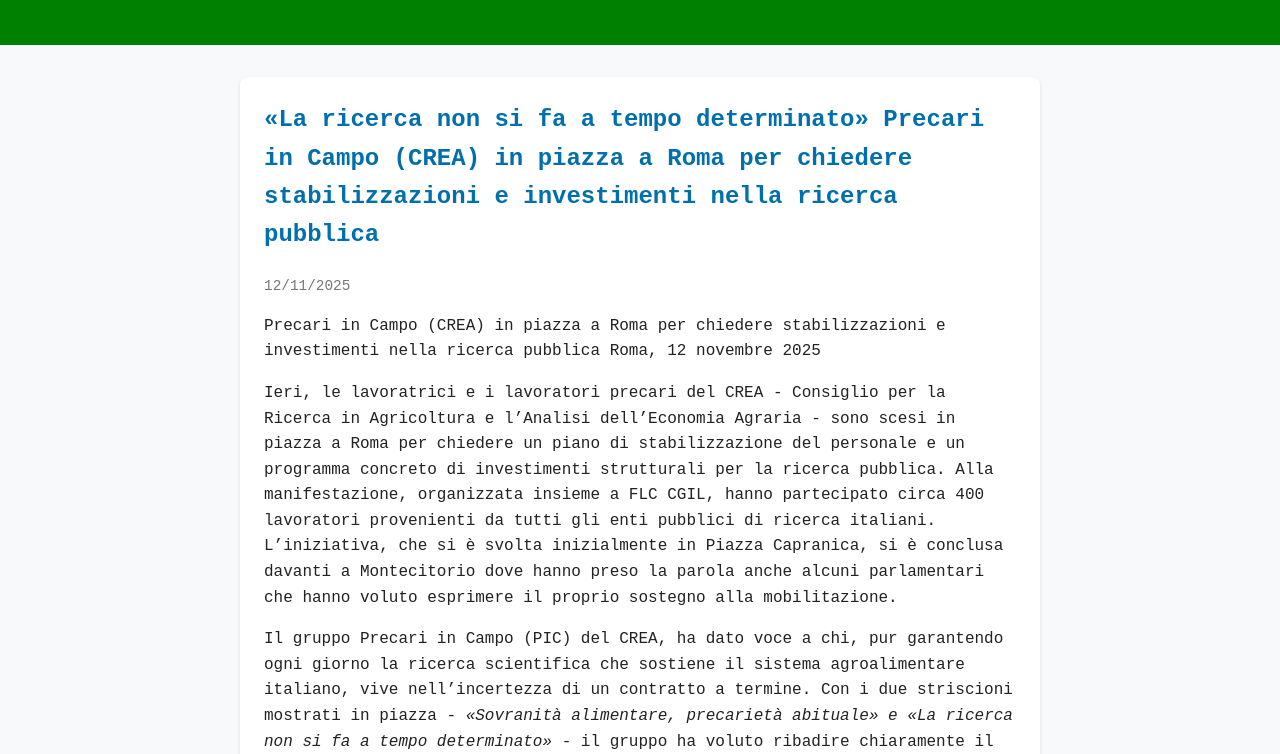
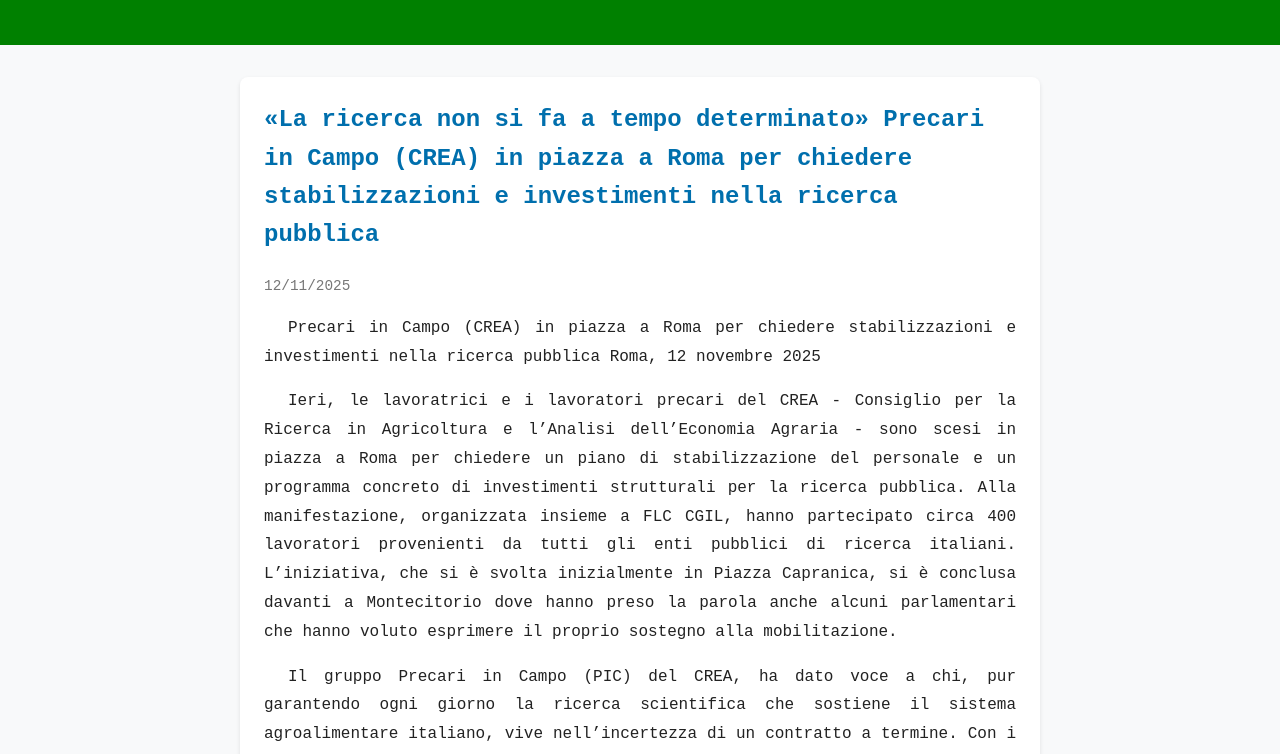
Before and after one commit to FrancescoVit/PrecarInCampo, a plain HTML site: page index.html in a window 1280 px wide. Shown: the part 149-903 px from the top of the page. Drawn offline with Linux system fonts and the light colour scheme.

Commit message:
testo giustificato, upload del logo

```diff
--- a/script.js
+++ b/script.js
@@ -56,7 +56,7 @@ const comunicati = [
 // Seleziona il contenitore
 const container = document.getElementById("comunicati-container");
 
-// Genera dinamicamente il contenuto
+// Genera dinamicamente ogni comunicato
 comunicati.forEach(c => {
   const div = document.createElement("div");
   div.classList.add("comunicato");
@@ -64,7 +64,7 @@ comunicati.forEach(c => {
   div.innerHTML = `
     <h2>${c.titolo}</h2>
     <div class="data">${new Date(c.data).toLocaleDateString("it-IT")}</div>
-    <p>${c.testo}</p>
+    <div class="testo">${c.testo}</div>
   `;
 
   container.appendChild(div);
--- a/style.css
+++ b/style.css
@@ -33,6 +33,13 @@ main {
   box-shadow: 0 2px 4px rgba(0,0,0,0.1);
 }
 
+.comunicato .testo {
+  text-align: justify;
+  line-height: 1.8;
+  text-indent: 1.5em;
+  text-justify: inter-word;
+}
+
 .comunicato h2 {
   margin-top: 0;
   color: #006fad;
```
Also changed, not shown: img/LogoFinale_b.png (added).
